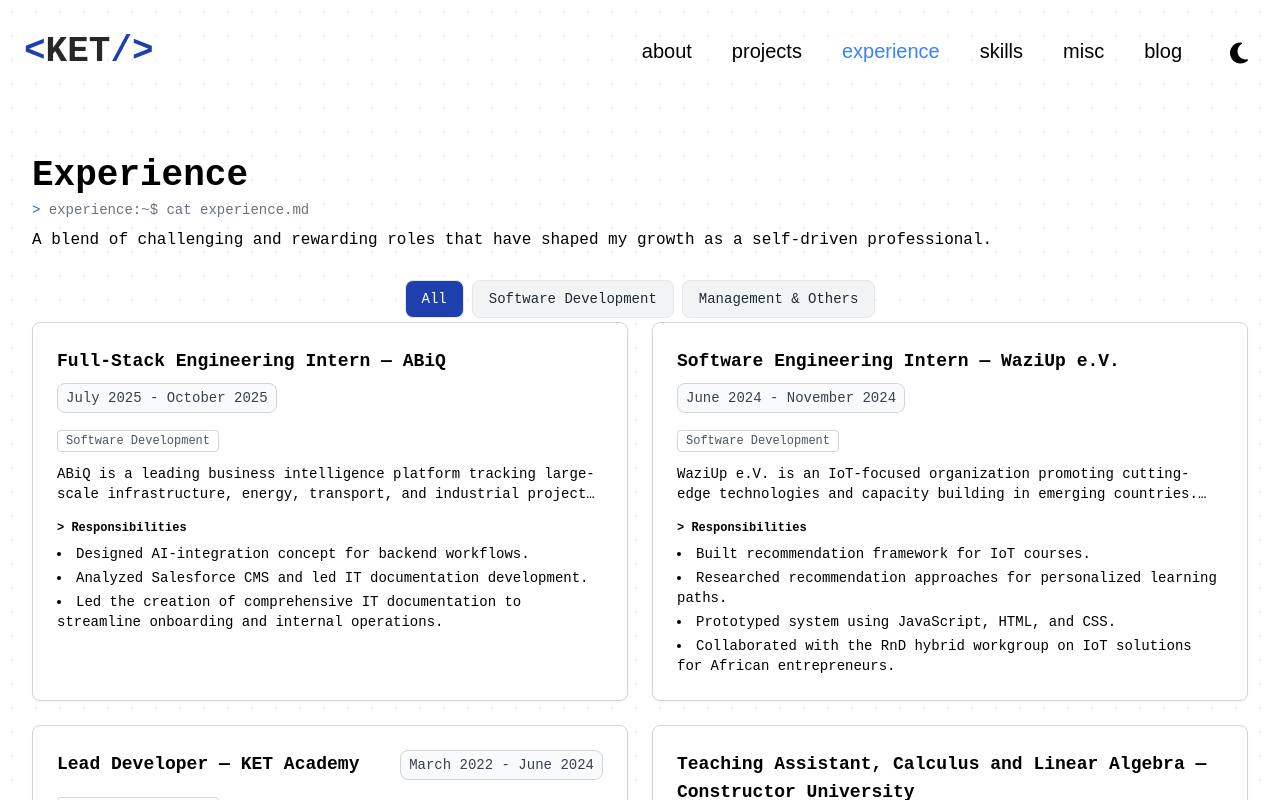
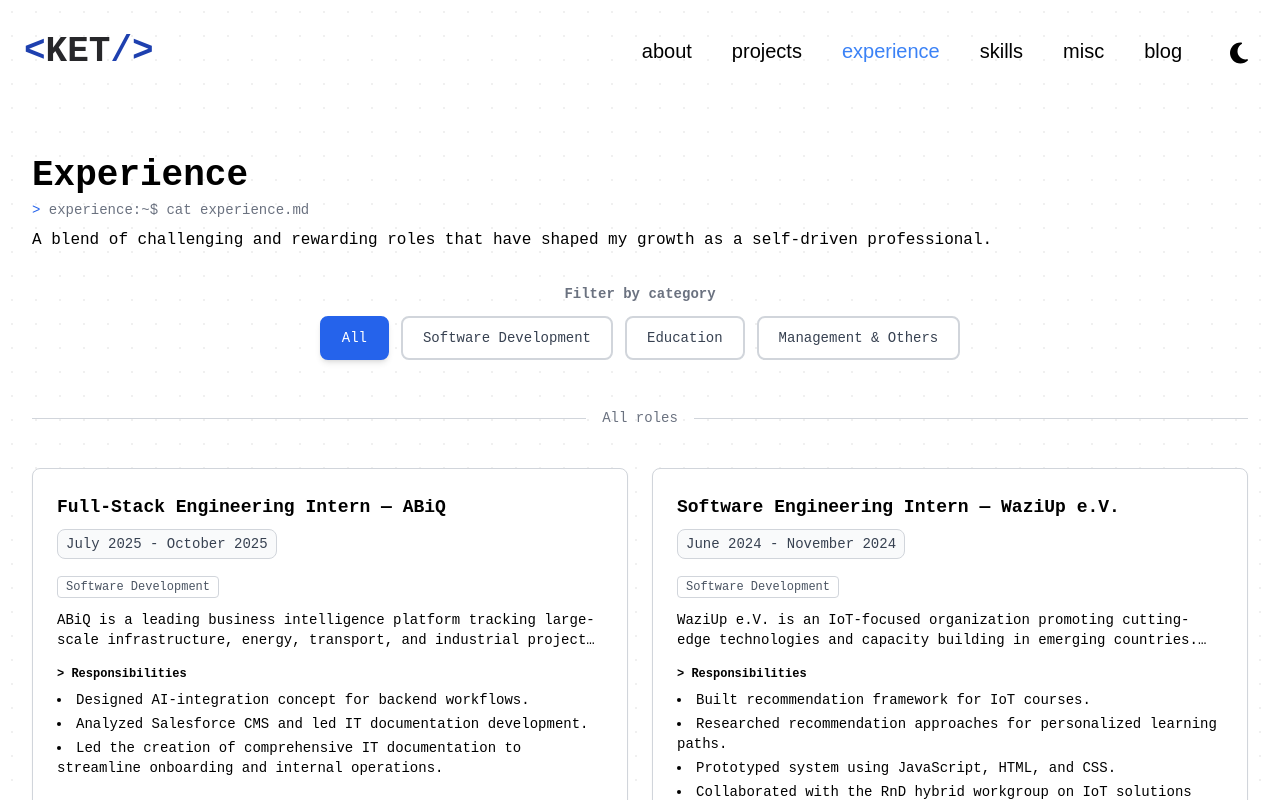
Before and after one commit to 9117KET/my-portfolio, a React (Vite) app: page /experience in a window 1280 px wide. Shown: the top 800 px of the page. Built offline with nearby package versions, Linux system fonts and the light colour scheme.

Commit message:
updated the exeperiene section

```diff
--- a/src/pages/Experience.tsx
+++ b/src/pages/Experience.tsx
@@ -5,7 +5,7 @@ import { experience } from "../utils/constants";
 import styles from "../utils/style";
 import { Helmet } from "react-helmet-async";
 
-const categories = ["All", "Software Development", "Management & Others"];
+const categories = ["All", "Software Development", "Education", "Management & Others"];
 
 export default function Experiences() {
   const [selectedCategory, setSelectedCategory] = useState("All");
@@ -66,15 +66,19 @@ export default function Experiences() {
               growth as a self-driven professional.
             </p>
 
-            <div className="flex flex-wrap justify-center mt-6">
+            <div className="mt-8 mb-8 flex flex-col items-center">
+              <p className="text-sm font-semibold text-gray-500 dark:text-gray-400 mb-3 text-center">
+                Filter by category
+              </p>
+              <div className="flex flex-wrap gap-3 justify-center">
                 {categories.map((category) => (
                   <button
                     key={category}
                     onClick={() => setSelectedCategory(category)}
-                  className={`cursor-pointer text-sm font-medium border border-lightText dark:border-gray-500 rounded-lg m-1 px-4 py-2 transition-all duration-300 hover:bg-blue-800 dark:hover:bg-blue-900 ${
+                    className={`cursor-pointer text-sm font-medium rounded-lg px-5 py-2.5 transition-all duration-300 border-2 ${
                       selectedCategory === category
-                      ? "bg-blue-800 text-white"
-                      : "bg-gray-100 dark:bg-gray-700 text-gray-800 dark:text-gray-300"
+                        ? "bg-blue-600 dark:bg-blue-500 text-white border-blue-600 dark:border-blue-500 shadow-md"
+                        : "bg-white dark:bg-gray-800 text-gray-700 dark:text-gray-300 border-gray-300 dark:border-gray-600 hover:border-blue-500 dark:hover:border-blue-400 hover:bg-blue-50 dark:hover:bg-gray-700"
                     }`}
                     aria-label={`Filter experiences by ${category}`}
                     aria-current={
@@ -85,8 +89,19 @@ export default function Experiences() {
                   </button>
                 ))}
               </div>
+            </div>
 
-            <div>
+            <div className="relative flex py-4 items-center group">
+              <div className="flex-grow border-t border-gray-300 dark:border-gray-600"></div>
+              <span className="text-sm font-medium flex-shrink mx-4 text-gray-500 dark:text-gray-400">
+                {selectedCategory === "All"
+                  ? "All roles"
+                  : selectedCategory}
+              </span>
+              <div className="flex-grow border-t border-gray-300 dark:border-gray-600"></div>
+            </div>
+
+            <div className="mt-6">
               <Experience experiences={filteredExperiences} />
             </div>
           </div>
```
Lines whose indentation alone changed are shown as unchanged.
